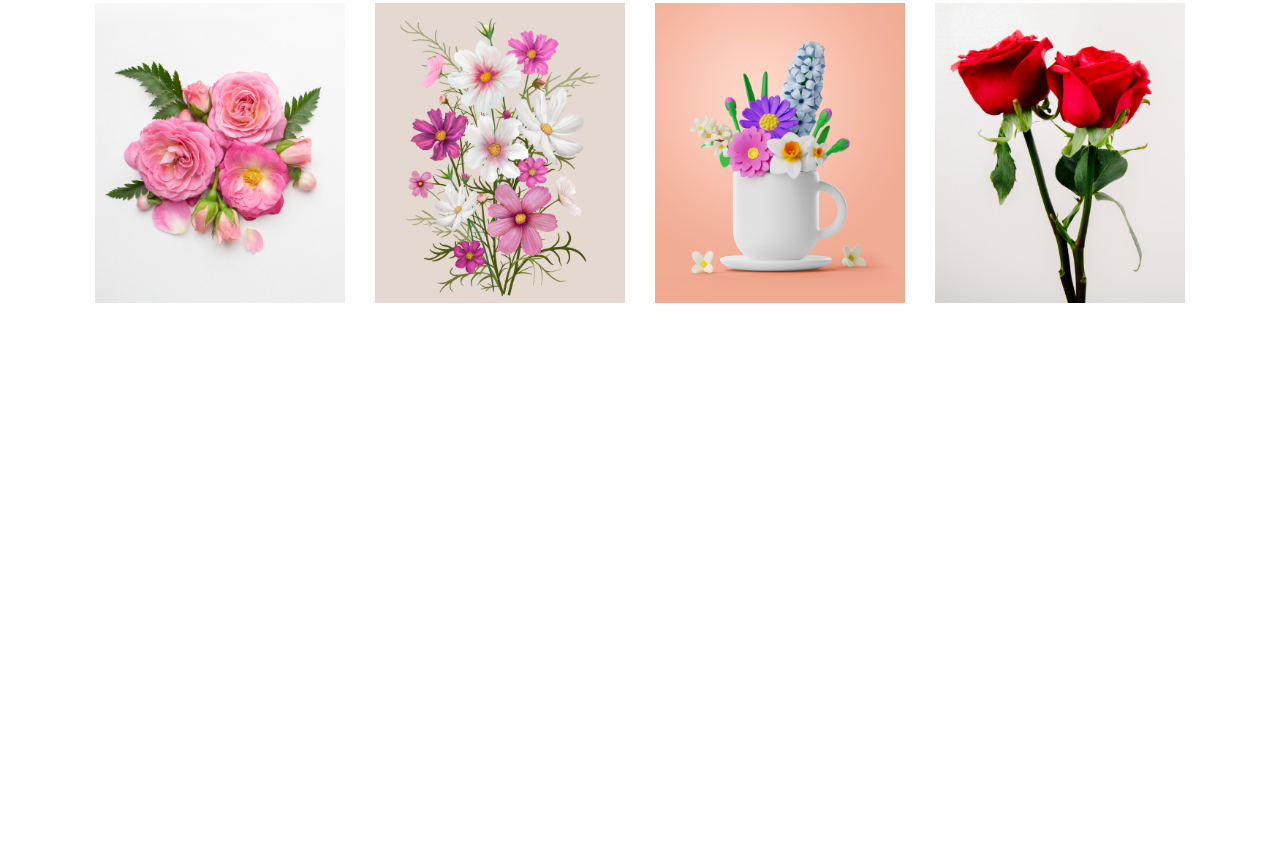
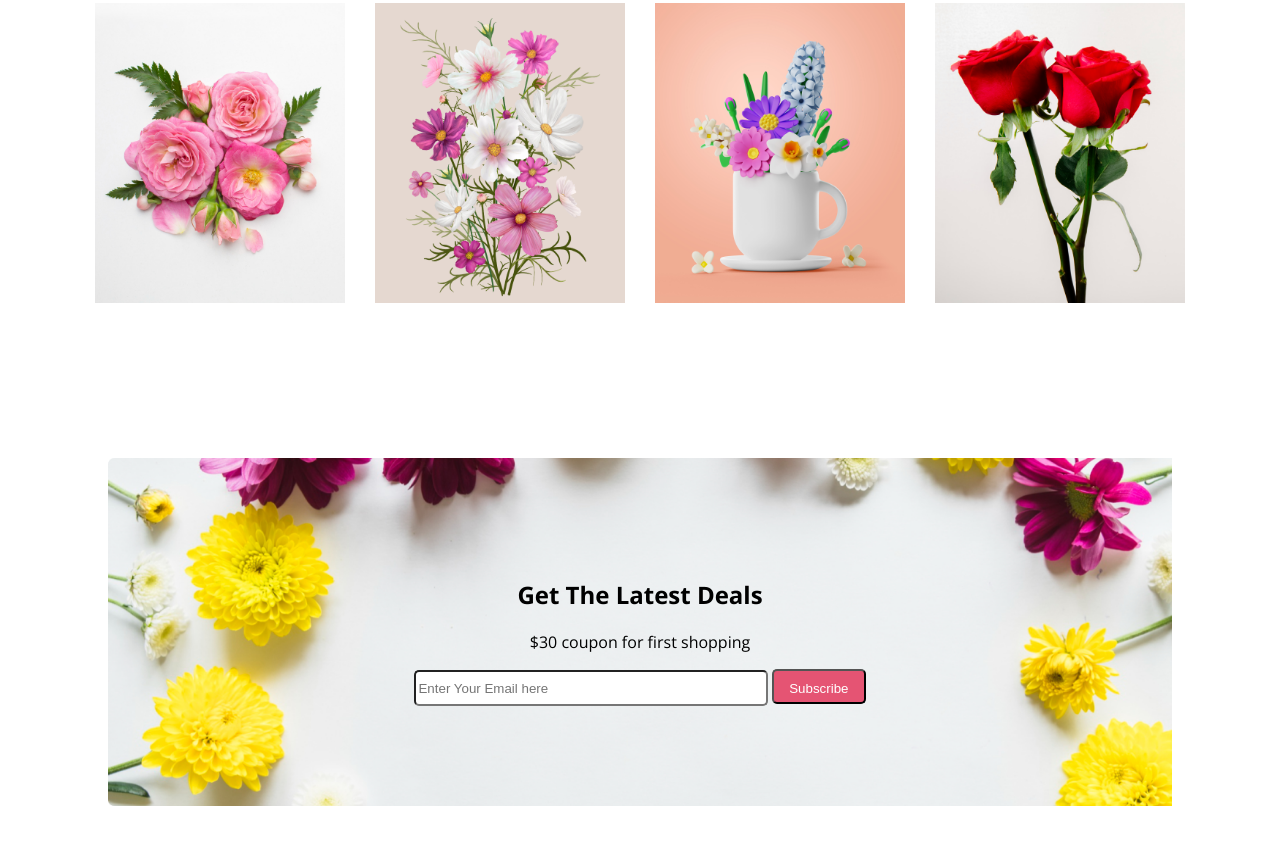
Before and after one commit to rifat-sarker/flower-shop-assignment, a plain HTML site: page index.html in a window 1280 px wide. Shown: the part 2281-3125 px from the top of the page. Before the commit the page ends 2669 px from the top, so only its background shows below. Drawn offline with nearby package versions, Linux system fonts and the light colour scheme.

Commit message:
subscribe part added

```diff
--- a/index.html
+++ b/index.html
@@ -81,6 +81,12 @@
                 </div>
             </div>
         </section>
+        <section class="subscribe-section">
+            <h1>Get The Latest Deals</h1>
+            <p>$30 coupon for first shopping</p>
+            <input type="email" name="" placeholder="Enter Your Email here">
+            <input type="button" class="btn-subscribe" value="Subscribe">
+        </section>
     </main>
 </body>
 
--- a/style.css
+++ b/style.css
@@ -102,3 +102,33 @@ body {
     width: 250px;
     height: 300px;
 }
+
+/* subscribe sections starts */
+.subscribe-section {
+    text-align: center;
+    align-items: center;
+    justify-content: center;
+    margin: 100px;
+    background-image: url('./Flower\ Asset/Rectangle 9.png');
+    /* width: 1OO0px;
+    height: 300px; */
+    background-repeat: no-repeat;
+    background-size: cover;
+    padding: 100px;
+}
+
+input[type="email"] {
+    background: #FFF;
+    height: 30px;
+    width: 40%;
+    border-radius: 5px;
+}
+
+.btn-subscribe {
+    background: #E55473;
+    color: #FFFFFF;
+    height: 35px;
+    border-radius: 5px;
+    padding: 10px 15px;
+    align-items: center;
+}
```
